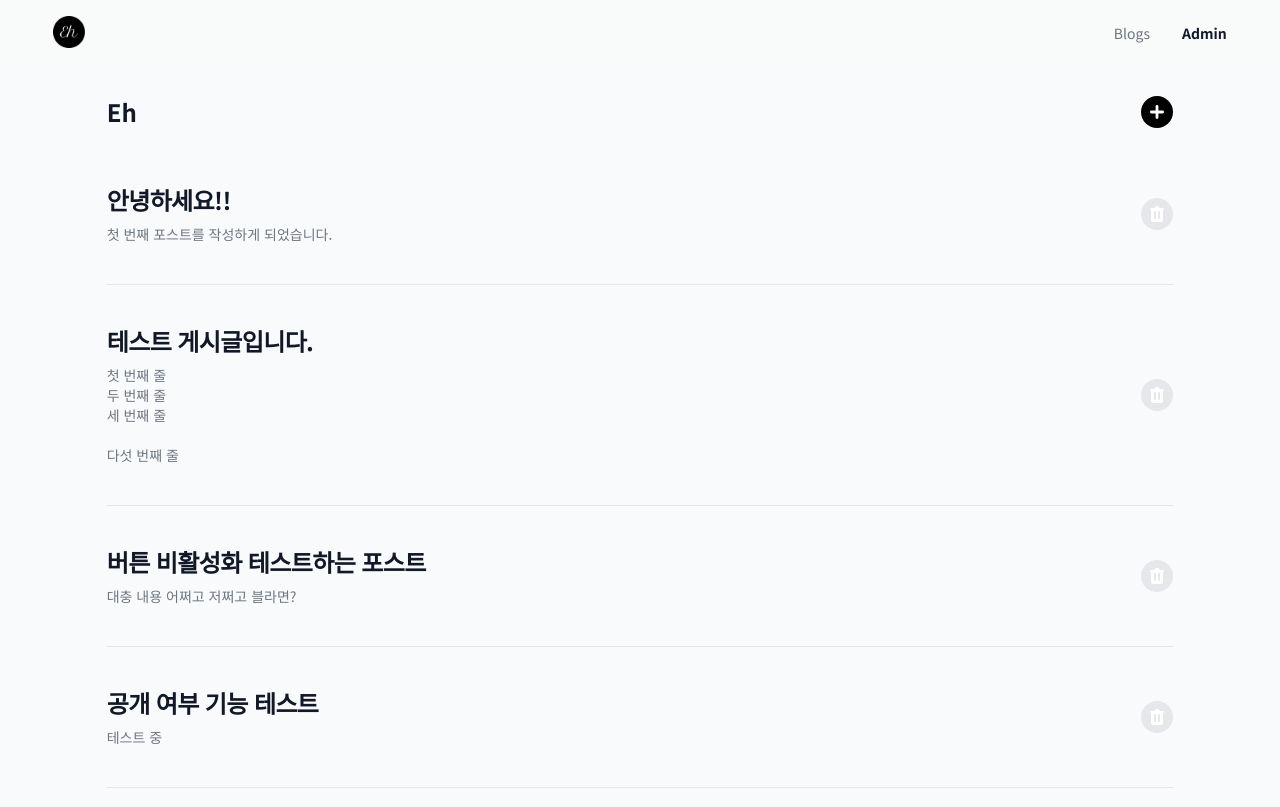
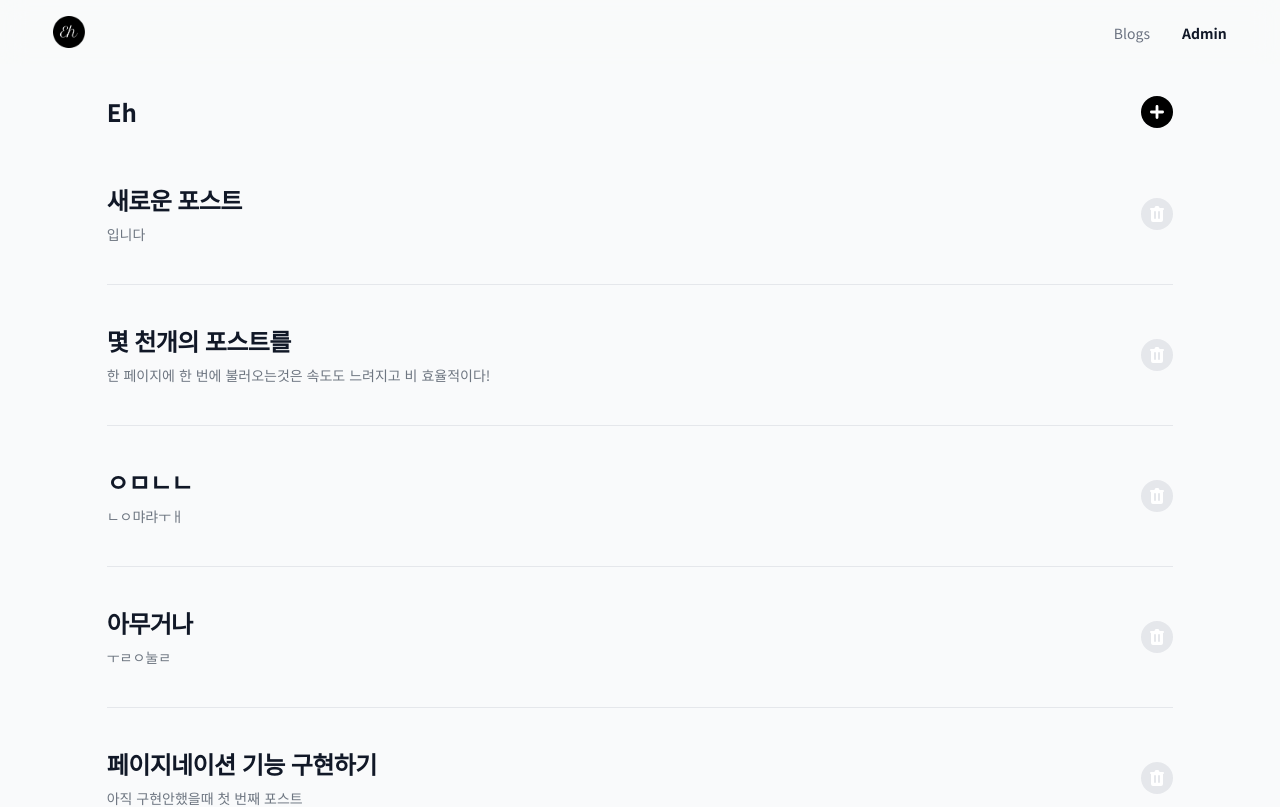
Before and after one commit to Hyeun9991/Next-Blog-01, a Next.js app: page /admin in a window 1280 px wide. Shown: the top 807 px of the page. Built offline with nearby package versions, Linux system fonts and the light colour scheme; data requests are answered from the project's data file.

Commit message:
포스트 데이터를 요청할때 한 페이지당 5개의 아이템을 id를 기준으로 내림차순으로 요청하도록 수정

```diff
--- a/components/BlogList.tsx
+++ b/components/BlogList.tsx
@@ -23,11 +23,15 @@ const BlogList = ({ isAdmin }: Props) => {
   const [posts, setPosts] = useState<IPostData[]>([]);
   const [loading, setLoading] = useState<boolean>(true);
 
-  const getPosts = () => {
-    axios.get('http://localhost:3001/posts').then((res) => {
-      setPosts(res.data);
-      setLoading(false);
-    });
+  const getPosts = (page: number = 1) => {
+    axios
+      .get(
+        `http://localhost:3001/posts?_page=${page}&_limit=5&_sort=id&_order=desc`
+      )
+      .then((res) => {
+        setPosts(res.data);
+        setLoading(false);
+      });
   };
 
   const deleteBlog = (e: MouseEvent<HTMLButtonElement>, id: number) => {
@@ -85,7 +89,7 @@ const BlogList = ({ isAdmin }: Props) => {
   // 포스트 데이터를 화면에 출력
   // filter: true를 return하면 그대로 남아있고, false를 return하면 사라진다.
   return (
-    <div className='flex flex-col items-center'>
+    <div className="flex flex-col items-center">
       {renderBlogList()}
       <Pagination />
     </div>
--- a/db.json
+++ b/db.json
@@ -68,6 +68,13 @@
       "publish": true,
       "createdAt": 1680231625527,
       "id": 16
+    },
+    {
+      "title": "새로운 포스트",
+      "body": "입니다",
+      "publish": false,
+      "createdAt": 1680245503226,
+      "id": 17
     }
   ]
 }
```
